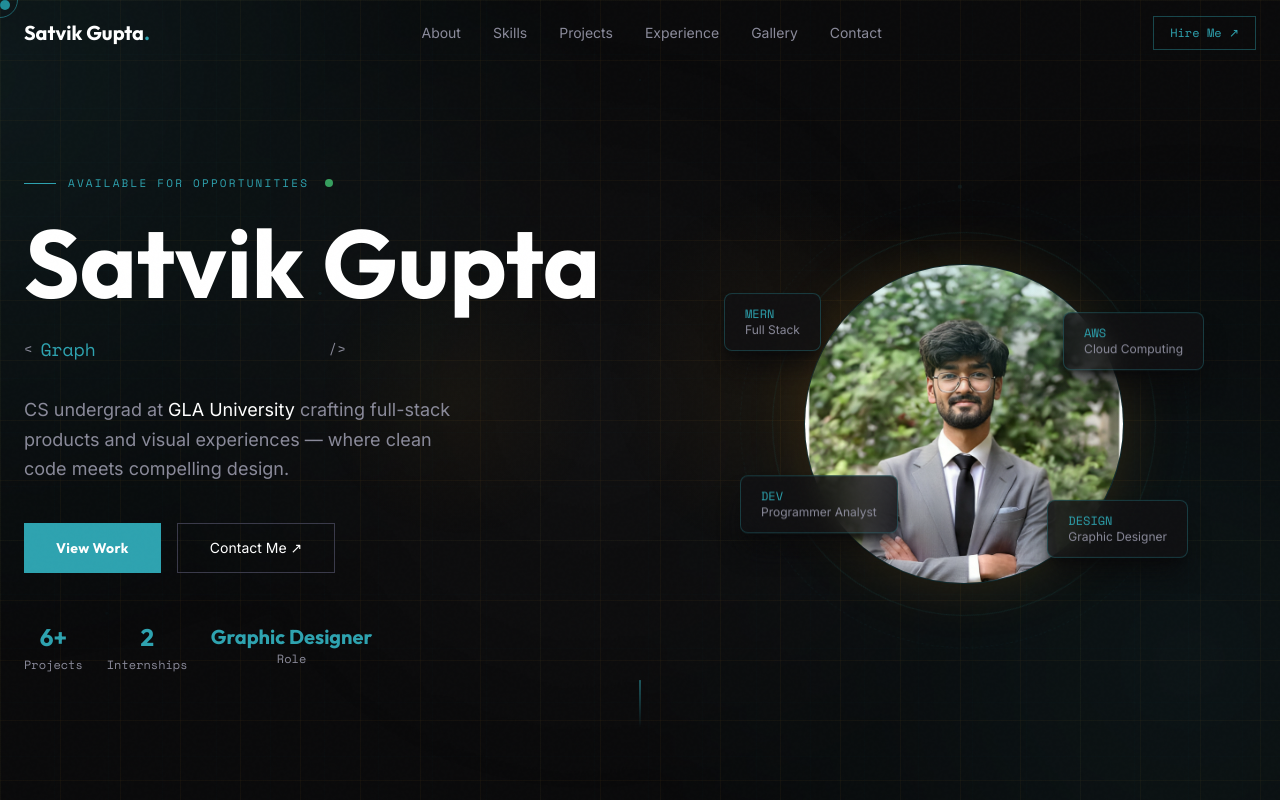
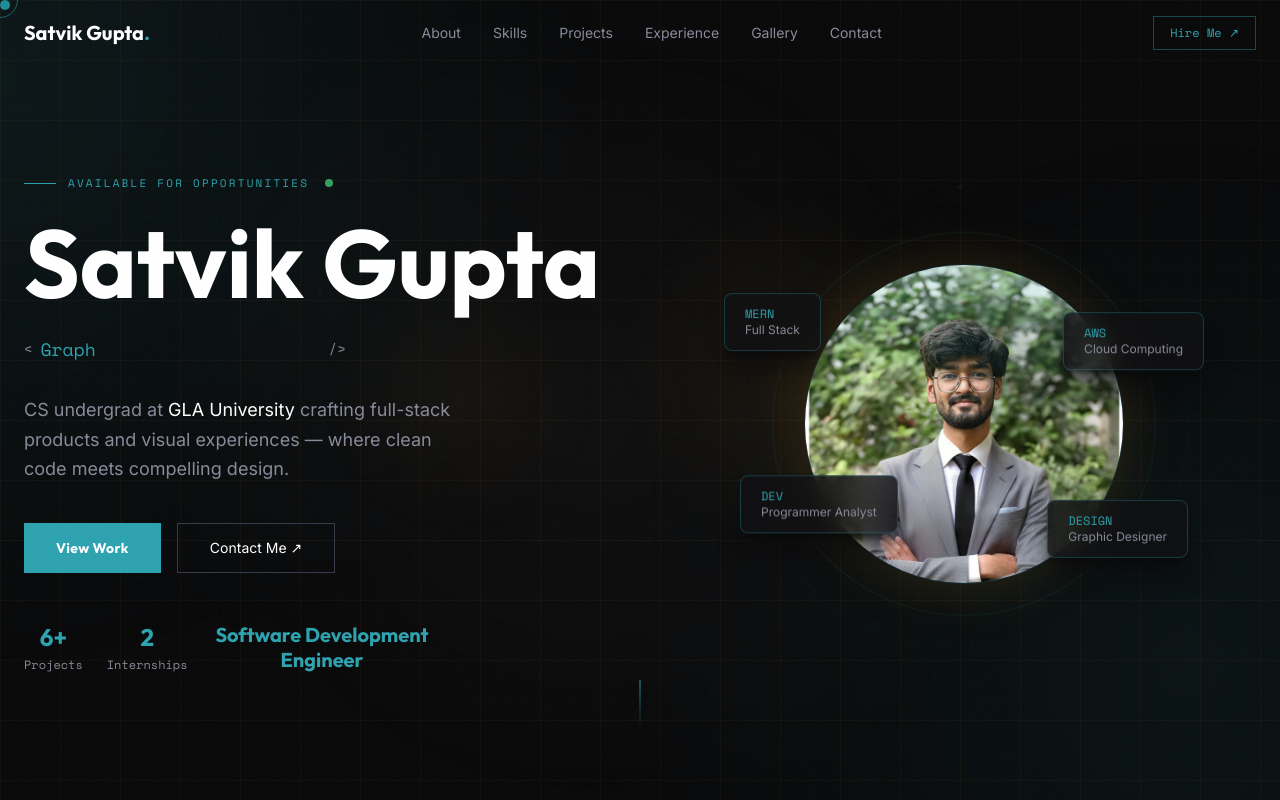
Before and after one commit to Satvikk7/Portfolio, a React (Vite) app: page / in a window 1280 px wide. Shown: the top 800 px of the page. Built offline with nearby package versions, Linux system fonts and the light colour scheme.

Commit message:
feat: animate hero flip stat automatically, resize text and container

```diff
--- a/src/sections/Hero.jsx
+++ b/src/sections/Hero.jsx
@@ -6,9 +6,16 @@ const roles = ['Software Developer', 'Graphic Designer', 'UI/UX Thinker', 'Creat
 function FlipStat() {
   const [isFlipped, setIsFlipped] = useState(false)
 
+  useEffect(() => {
+    const interval = setInterval(() => {
+      setIsFlipped(prev => !prev)
+    }, 3000)
+    return () => clearInterval(interval)
+  }, [])
+
   return (
     <div
-      className="text-center relative w-40 h-12 cursor-pointer"
+      className="text-center relative w-[220px] h-12 cursor-pointer"
       style={{ perspective: 1000 }}
       onMouseEnter={() => setIsFlipped(true)}
       onMouseLeave={() => setIsFlipped(false)}
@@ -18,7 +25,7 @@ function FlipStat() {
         className="w-full h-full relative"
         initial={false}
         animate={{ rotateX: isFlipped ? 180 : 0 }}
-        transition={{ duration: 0.6, type: 'spring', stiffness: 120, damping: 14 }}
+        transition={{ duration: 0.8, type: 'spring', stiffness: 100, damping: 15 }}
         style={{ transformStyle: 'preserve-3d' }}
       >
         {/* Front */}
@@ -27,7 +34,6 @@ function FlipStat() {
           style={{ backfaceVisibility: 'hidden' }}
         >
           <p className="font-outfit font-bold text-[20px] text-teal leading-none whitespace-nowrap">Graphic Designer</p>
-          <p className="font-mono text-xs text-smoke mt-1">Role</p>
         </div>
 
         {/* Back */}
@@ -35,7 +41,7 @@ function FlipStat() {
           className="absolute inset-0 flex flex-col items-center justify-center"
           style={{ backfaceVisibility: 'hidden', transform: 'rotateX(180deg)' }}
         >
-          <p className="font-outfit font-bold text-[14px] text-teal leading-tight whitespace-nowrap">Software Development<br/>Engineer</p>
+          <p className="font-outfit font-bold text-[20px] text-teal leading-tight whitespace-nowrap">Software Development<br/>Engineer</p>
         </div>
       </motion.div>
     </div>
```
